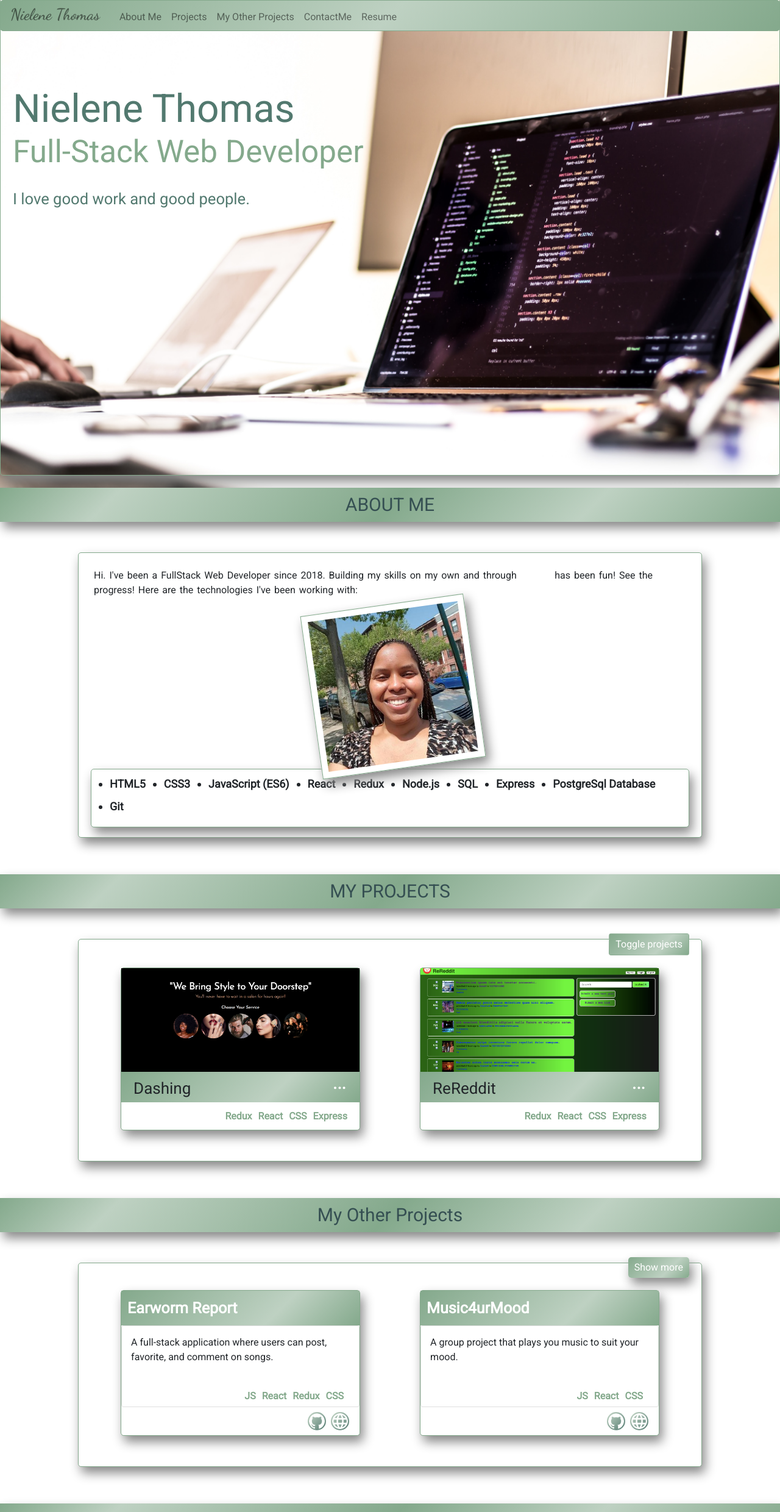
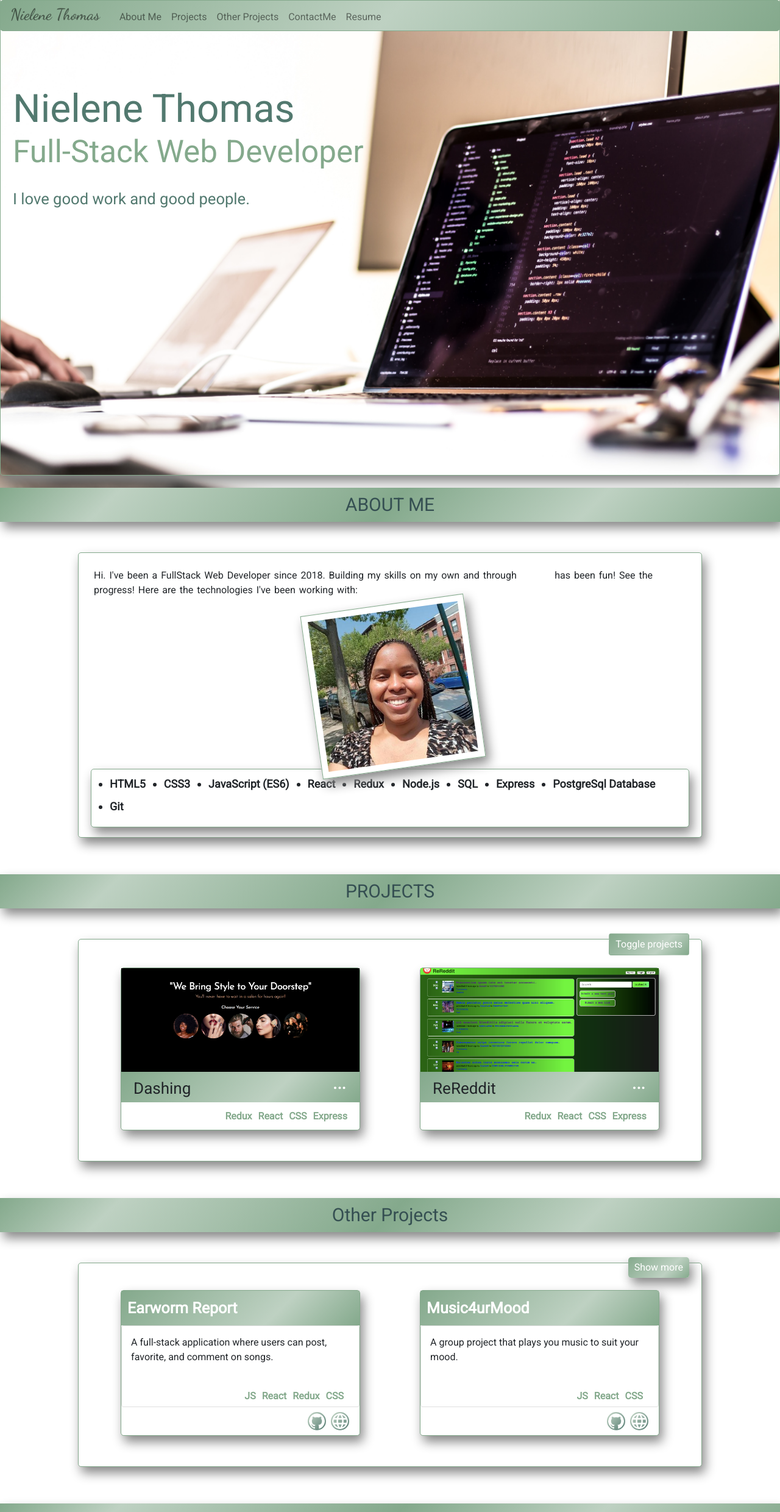
Before and after one commit to Nielene/NieleneThomas, a React (Create React App) app: page / in a window 1280 px wide. Shown: the top 2480 px of the page at 61% size. Built offline with nearby package versions, Linux system fonts and the light colour scheme.

Commit message:
i will stop now

```diff
--- a/src/components/Home/InnerComp/MyOtherProjects.js
+++ b/src/components/Home/InnerComp/MyOtherProjects.js
@@ -90,7 +90,7 @@ class MyOtherProjects extends Component {
 
 
           <div className='compTitle'>
-            <h1>My Other Projects</h1>
+            <h1>Other Projects</h1>
           </div>
 
         </div>
--- a/src/components/Home/InnerComp/MyProjects.js
+++ b/src/components/Home/InnerComp/MyProjects.js
@@ -119,7 +119,7 @@ class MyProjects extends Component {
 
 
           <div className='compTitle'>
-            <h1>MY PROJECTS</h1>
+            <h1>PROJECTS</h1>
           </div>
 
 
--- a/src/components/Navbar/Navbar.js
+++ b/src/components/Navbar/Navbar.js
@@ -65,7 +65,7 @@ class Navbar extends Component {
               </li>
 
               <li className="nav-item">
-                <a className="nav-link" href="#myOtherProjects_AnchorTag">My Other Projects</a>
+                <a className="nav-link" href="#myOtherProjects_AnchorTag">Other Projects</a>
               </li>
 
               <li className="nav-item">
--- a/src/css/Navbar.css
+++ b/src/css/Navbar.css
@@ -33,6 +33,8 @@
 }
 .navbar-brand p:hover {
   color: #212529;
+  font-size: 26px;
+
 }
 
 
```
